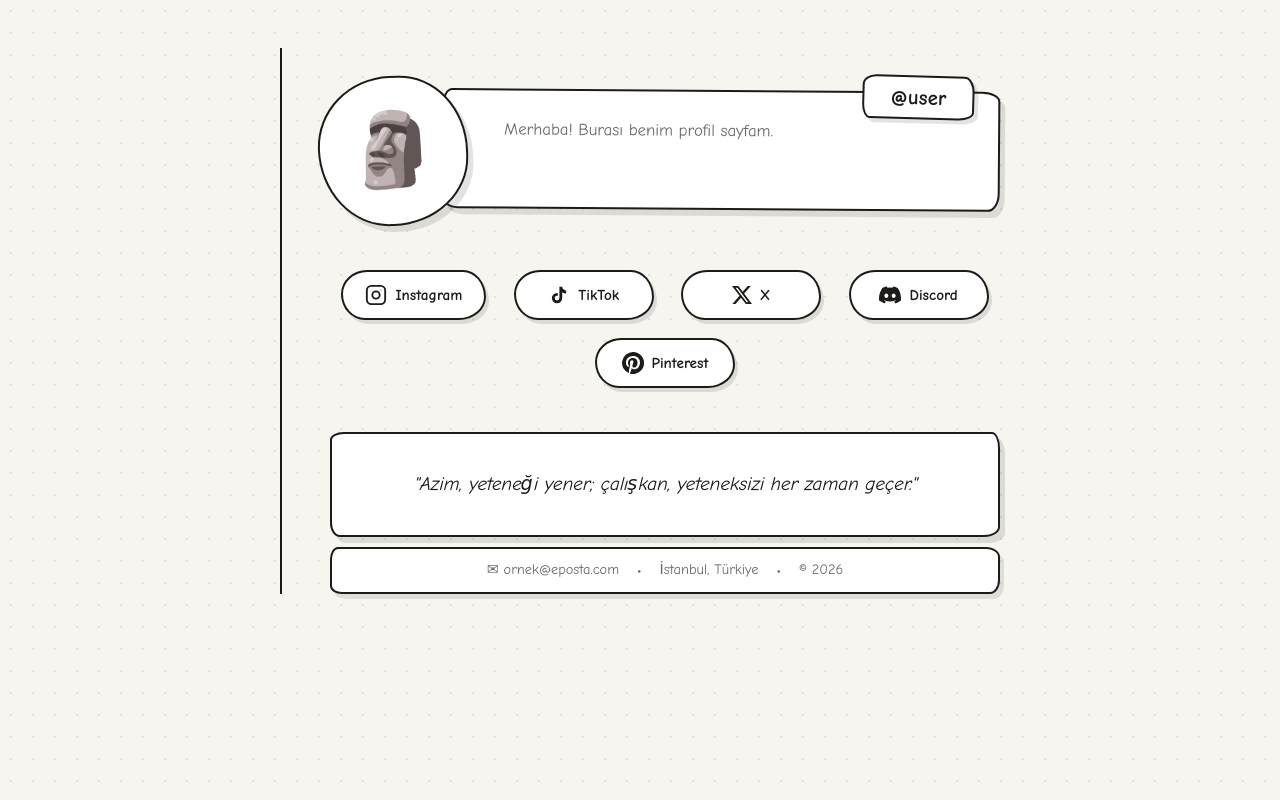
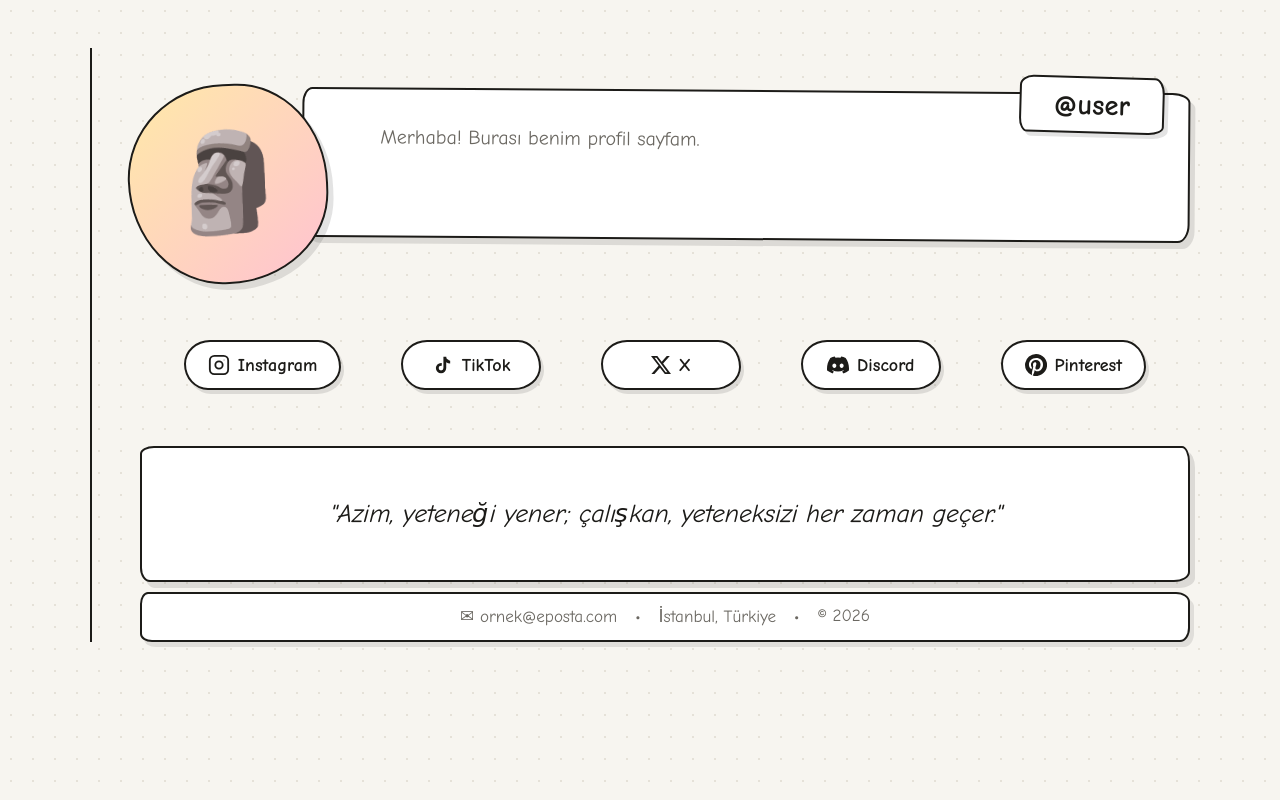
Before and after one commit to aqa03009-ux/deveye-sormu-lar, a plain HTML site: page index.html in a window 1280 px wide. Drawn offline with Linux system fonts and the light colour scheme.

Commit message:
Masaüstü için genişlik ve tipografi büyütüldü

```diff
--- a/style.css
+++ b/style.css
@@ -26,7 +26,7 @@ body {
 
 .profile {
   width: 100%;
-  max-width: 720px;
+  max-width: 1100px;
   border-left: var(--line) solid var(--ink);
   padding-left: clamp(16px, 5vw, 48px);
 }
@@ -77,7 +77,6 @@ body {
   object-fit: cover;
   border: var(--line) solid var(--ink);
   border-radius: 50% 46% 52% 48% / 48% 52% 46% 54%;
-  background: var(--paper);
   transform: rotate(-2deg);
   box-shadow: 5px 6px 0 rgba(28, 27, 24, .12);
   transition: transform .25s ease;
@@ -190,6 +189,19 @@ body {
 
 .footer-sep { color: var(--muted); }
 
+/* ---------- geniş ekran ---------- */
+@media (min-width: 1200px) {
+  html { font-size: 19px; }
+  .pfp-wrap { width: 200px; height: 200px; margin-top: 36px; }
+  .pfp { font-size: 96px; }
+  .user-tab { font-size: 1.5rem; padding: 10px 32px; }
+  .info-box { padding: 32px 36px 32px 76px; min-height: 150px; }
+  .motto-box { padding: 44px 36px; }
+  .motto { font-size: 1.35rem; }
+  .profile-header { margin-bottom: 56px; }
+  .socials { margin-bottom: 56px; }
+}
+
 /* ---------- mobil ---------- */
 @media (max-width: 640px) {
   .page { padding: 24px 14px; }
```
